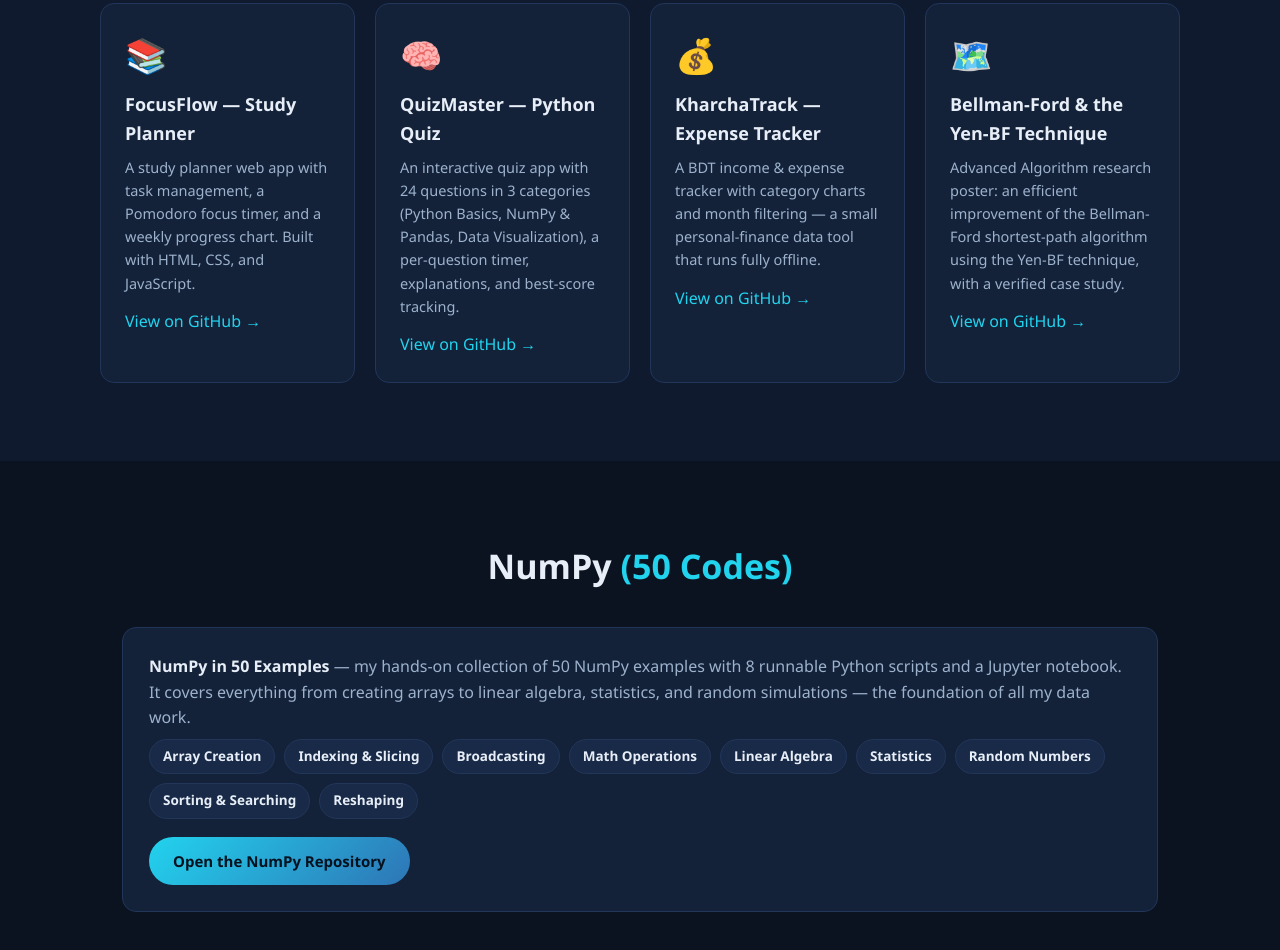
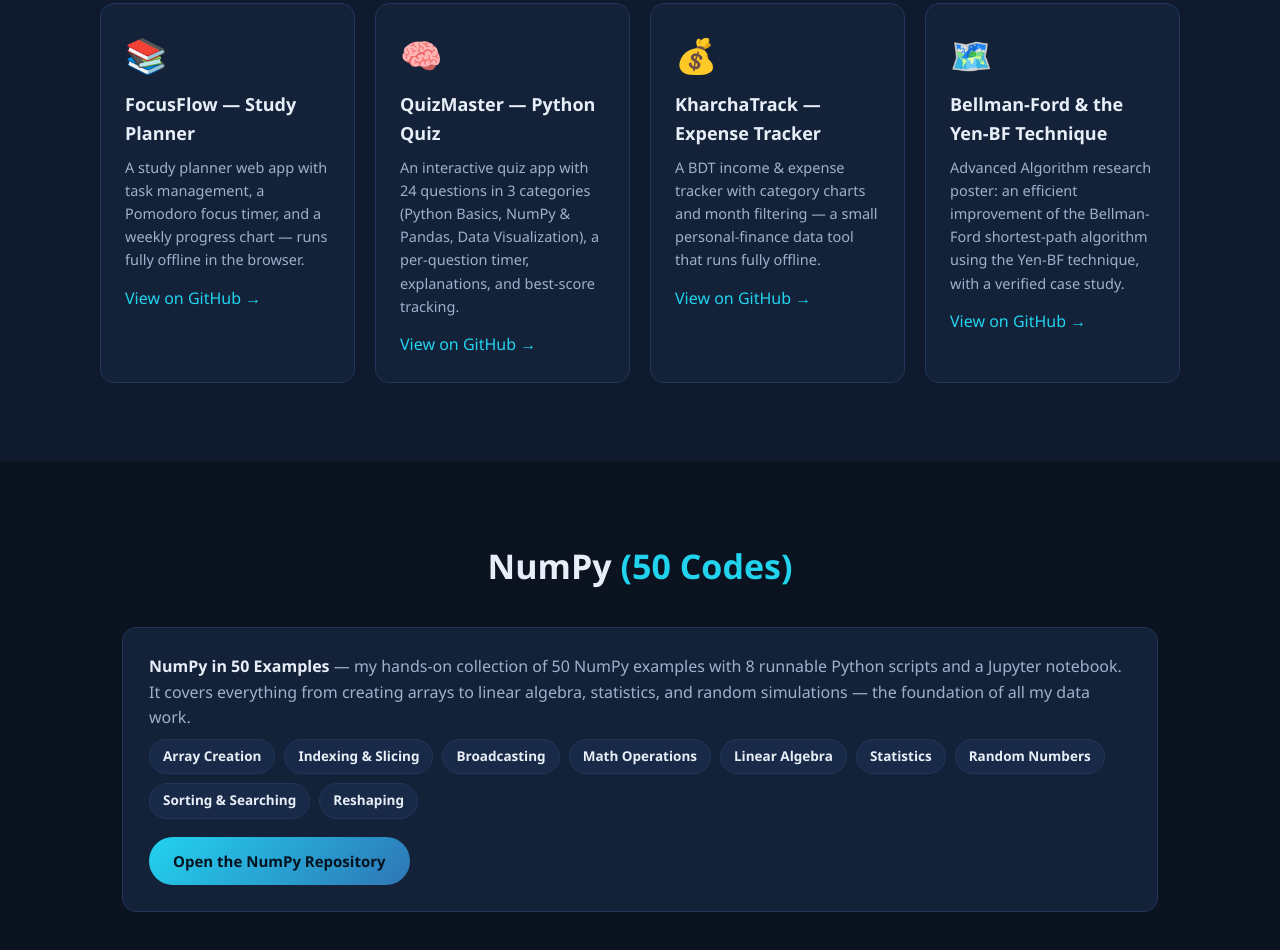
Before and after one commit to fouziaOS/fouzia-portfolio-website, a plain HTML site: page index.html in a window 1280 px wide. Shown: the part 1571-2521 px from the top of the page. Drawn offline with Linux system fonts and the light colour scheme.

Commit message:
Fix FocusFlow description in index.html
Updated project description to highlight offline functionality.

```diff
--- a/index.html
+++ b/index.html
@@ -82,7 +82,7 @@
     <article class="card reveal">
       <div class="card-emoji">📚</div>
       <h3>FocusFlow — Study Planner</h3>
-      <p>A study planner web app with task management, a Pomodoro focus timer, and a weekly progress chart. Built with HTML, CSS, and JavaScript.</p>
+      <p>A study planner web app with task management, a Pomodoro focus timer, and a weekly progress chart — runs fully offline in the browser.</p>
       <a href="https://github.com/fouziaOS/focusflow-study-planner" target="_blank" rel="noopener">View on GitHub →</a>
     </article>
     <article class="card reveal">
```
